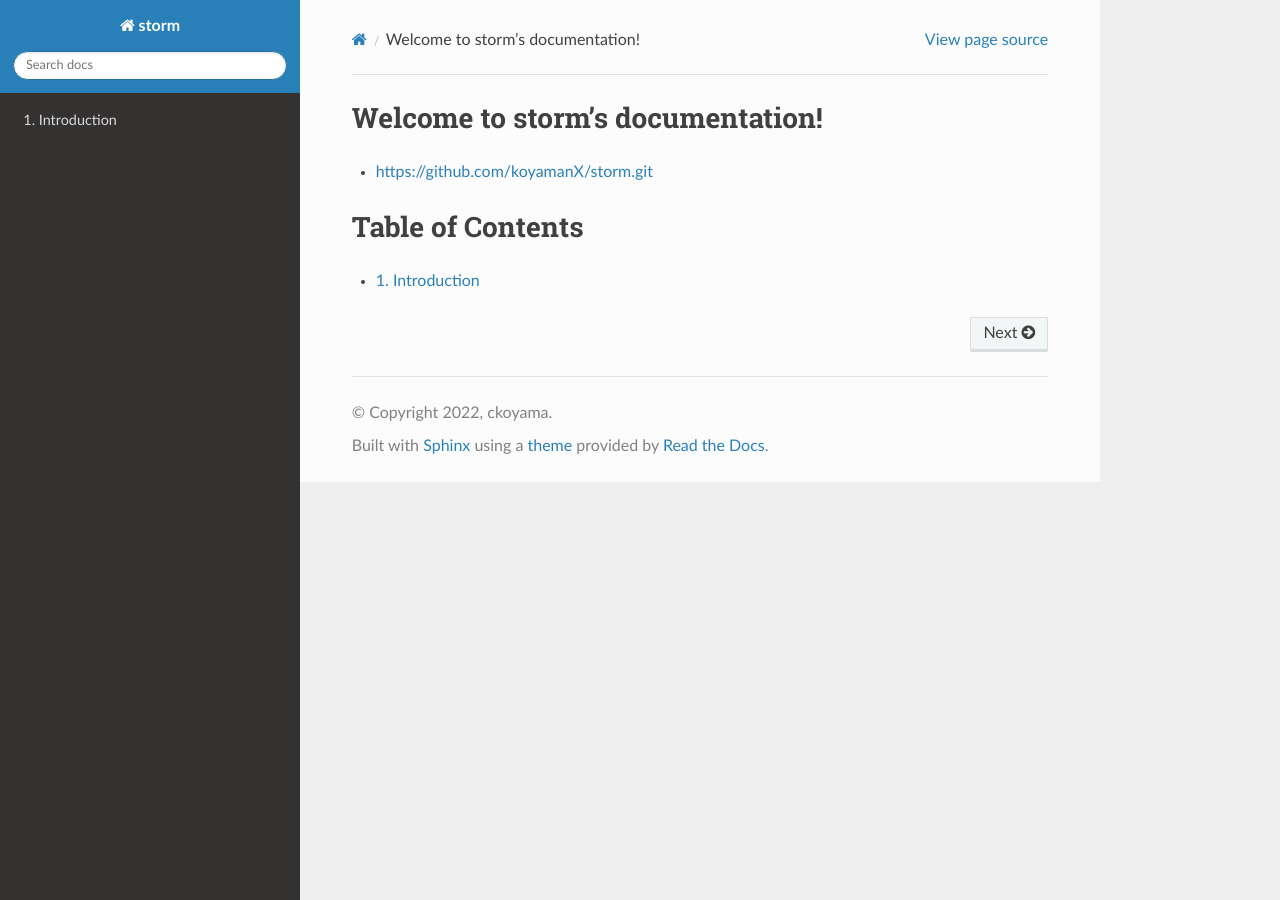
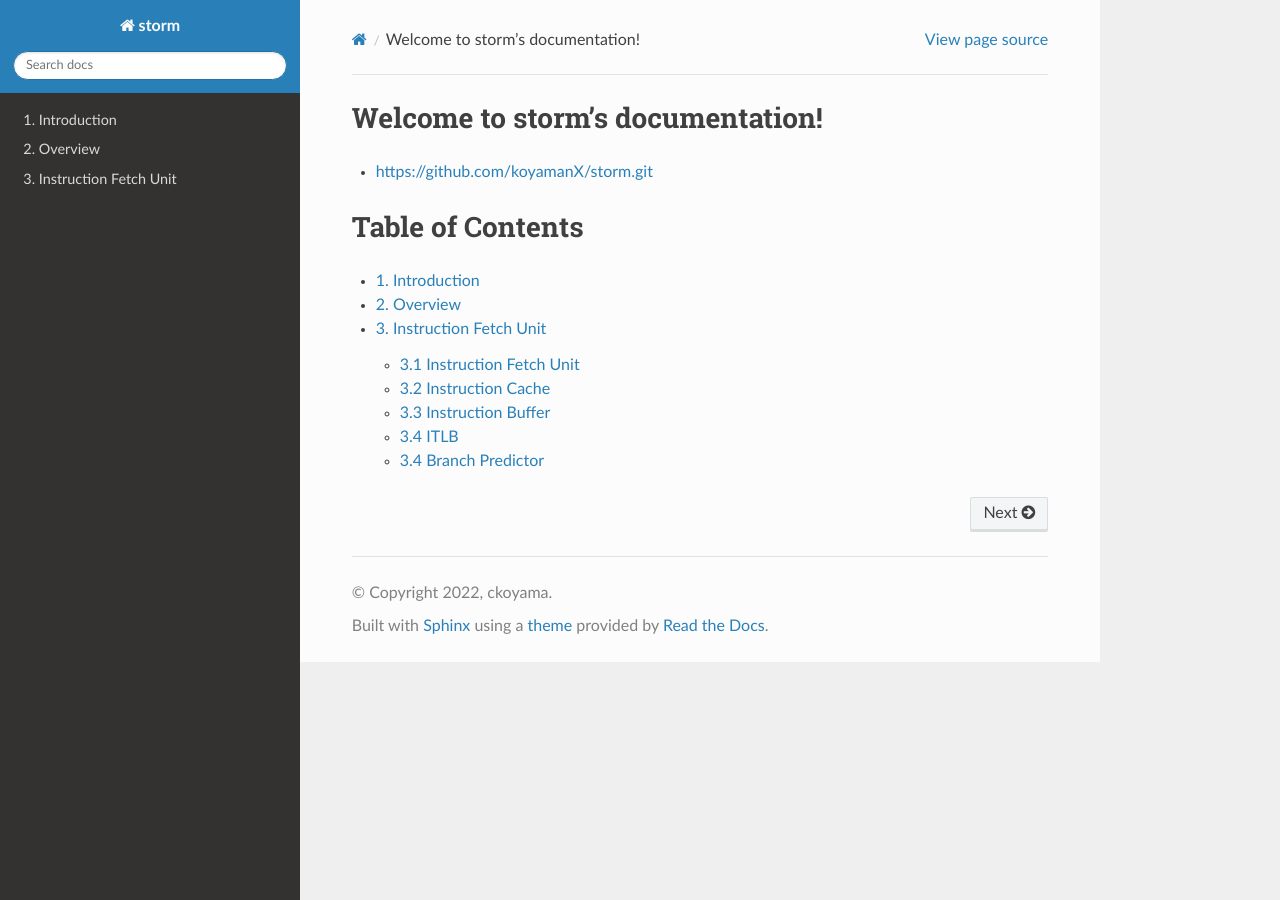
Before and after one commit to koyamanX/turboV, a Sphinx documentation site: the page built from docs/source/index.rst, in a window 1280 px wide. Built offline with Sphinx 7.4.7 and the Read the Docs theme 2.0.0, drawn with Linux system fonts in a browser that asks for light colours.

Commit message:
Add template

```diff
--- a/docs/source/index.rst
+++ b/docs/source/index.rst
@@ -14,3 +14,5 @@ Table of Contents
    :maxdepth: 2
 
    introduction.rst
+   overview.rst
+   instruction_fetch_unit.rst
--- /dev/null
+++ b/docs/source/instruction_fetch_unit.rst
@@ -0,0 +1,20 @@
+.. index:: Instruction fetch unit
+
+=========================
+3. Instruction Fetch Unit
+=========================
+
+3.1 Instruction Fetch Unit
+==========================
+
+3.2 Instruction Cache
+=====================
+
+3.3 Instruction Buffer
+======================
+
+3.4 ITLB
+========
+
+3.4 Branch Predictor
+====================
--- /dev/null
+++ b/docs/source/overview.rst
@@ -0,0 +1,5 @@
+.. index:: Overview
+
+===========
+2. Overview
+===========
```
